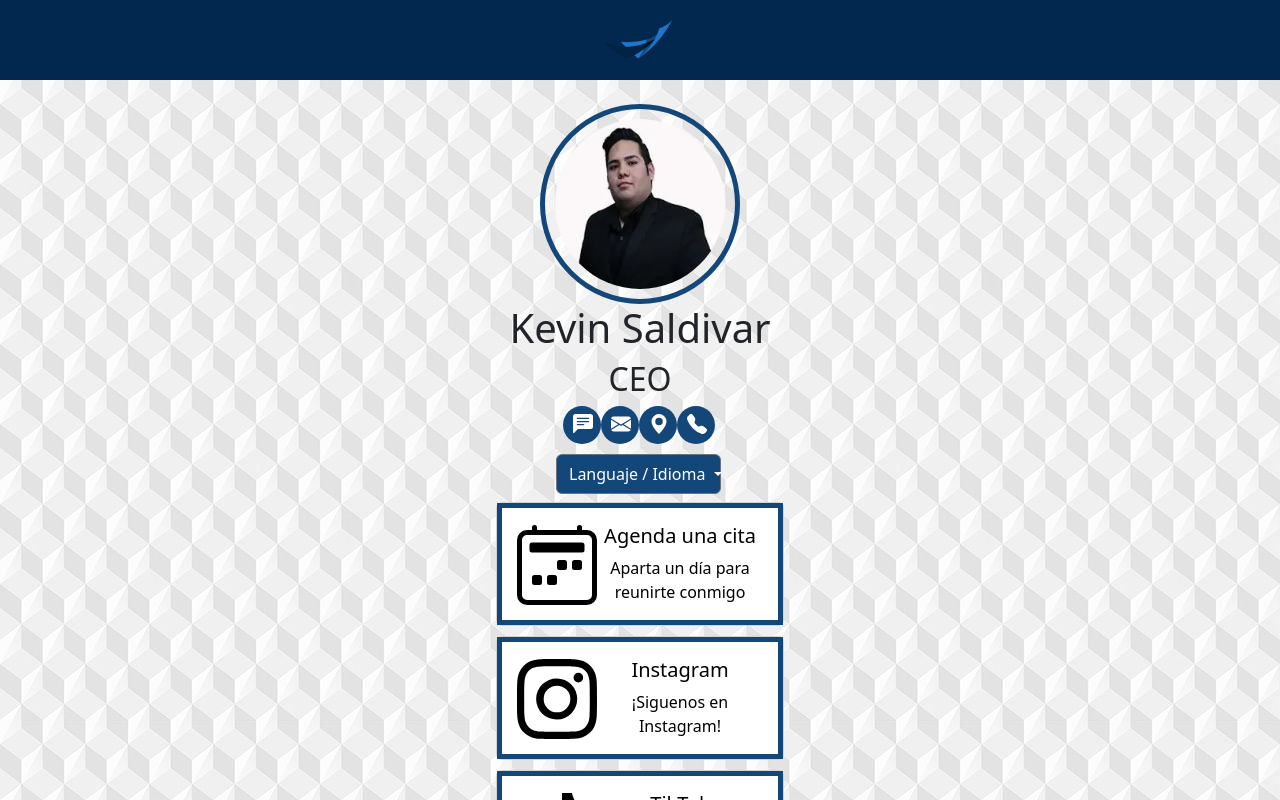
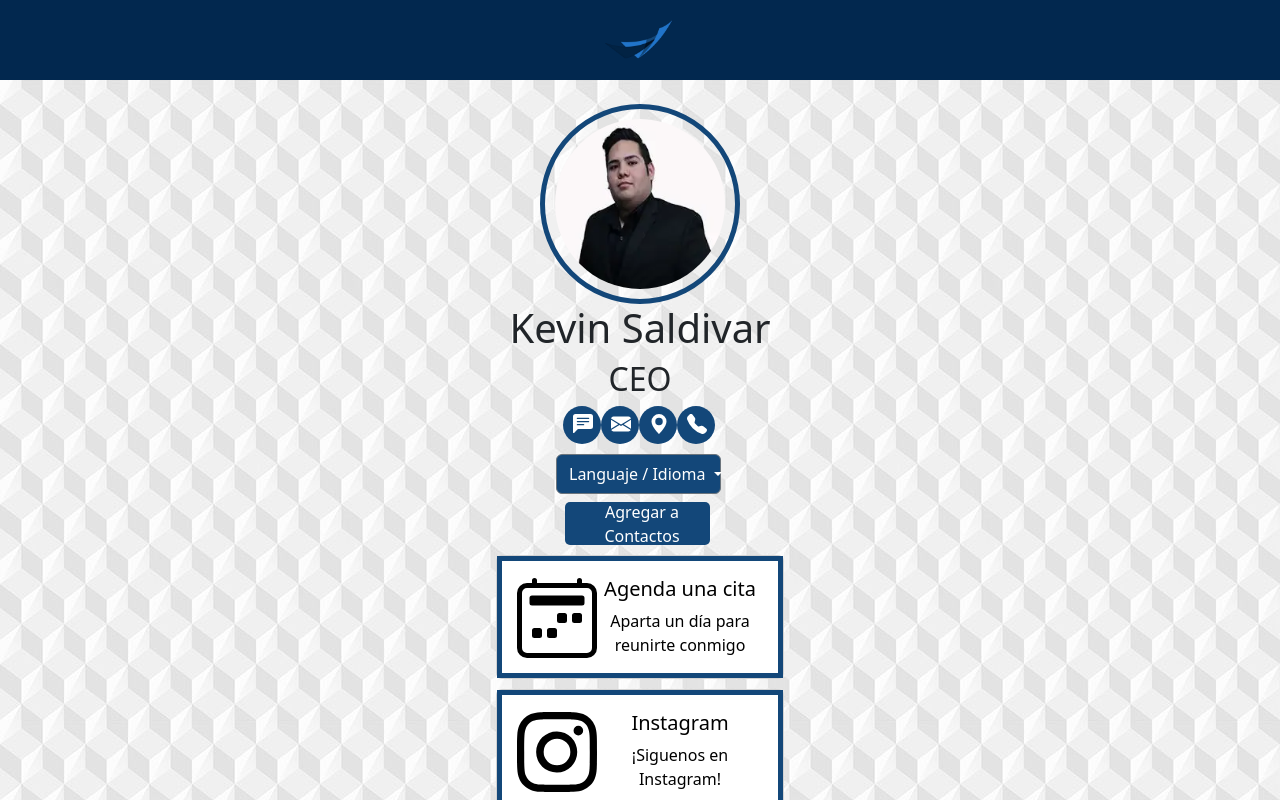
Before and after one commit to AdrianTM5/JPC, an Angular app: page / in a window 1280 px wide. Shown: the top 800 px of the page. Built offline with nearby package versions, Linux system fonts and the light colour scheme.

Commit message:
Se agregó el botón de agregar a contactos

```diff
--- a/src/app/app.component.css
+++ b/src/app/app.component.css
@@ -69,9 +69,3 @@ svg {
 #c:hover {
     background-color: #2374CA;
 }
-
-@media screen and (max-width: 311px) {
-    body {
-        width: 100%;
-    }
-}
--- a/src/app/app.component.ts
+++ b/src/app/app.component.ts
@@ -6,5 +6,5 @@ import { Component } from '@angular/core';
   styleUrls: ['./app.component.css']
 })
 export class AppComponent {
-  title = 'KPC';
+  title = 'KPC'
 }
--- a/src/app/components/info/info.component.css
+++ b/src/app/components/info/info.component.css
@@ -3,6 +3,11 @@
     color: black !important;
     border: 5px solid;
     border-color: #134779;
+    transition: all 300ms;
+}
+
+#Card:hover {
+    border-color: #2374CA;
 }
 
 .card {
@@ -24,6 +29,29 @@
     margin-left: 80px;
 }
 
+#Contacto {
+    padding: 5px;
+}
+
+#g {
+    display: flex !important;
+    background-color: #134779;
+    transition: 300ms all;
+    text-decoration: none;
+    color: white;
+    position: relative;
+    left: 25%;
+    top: 43px;
+    width: 145px;
+    height: 43px;
+    border-radius: 5px;
+    align-items: center;
+    padding-left: 10px;
+}
+
+#g:hover {
+    background-color: #2374CA;
+}
 
 @media screen and (max-width: 311px) {
     .card {
--- a/src/app/components/info/info.component.html
+++ b/src/app/components/info/info.component.html
@@ -1,4 +1,7 @@
 <div *ngIf="selector.op == 0">
+  <div id="Contacto">
+    <a href="../files/Flowcontact.vcf" id="g" download="Flowcontact.vcf">Agregar a Contactos</a>
+  </div>
   <div class="container mt-5">
     <div class="col">
       <div *ngFor="let project of es; let last = last" class="row-md-4 no-gutters">
@@ -17,6 +20,9 @@
 </div>
 
 <div *ngIf="selector.op == 1">
+  <div id="Contacto">
+    <a href="../files/Flowcontact.vcf" id="g" download="Flowcontact.vcf">Add to Contacts</a>
+  </div>
   <div class="container mt-5">
     <div class="col">
       <div *ngFor="let project of en; let last = last" class="row-md-4 no-gutters" >
--- a/src/app/components/selector/selector.component.css
+++ b/src/app/components/selector/selector.component.css
@@ -11,10 +11,15 @@
     height: 40px;
     position: absolute;
     margin-left: 72px;
+    transition: all 300ms;
 }
 
 li a {
     cursor: pointer;
+}
+
+.forma:hover {
+    background-color: #2374CA;
 }
 
 @media screen and (max-width: 311px) {
```
Also changed, not shown: 1 other file (tests, documents, lock files or other folders).
